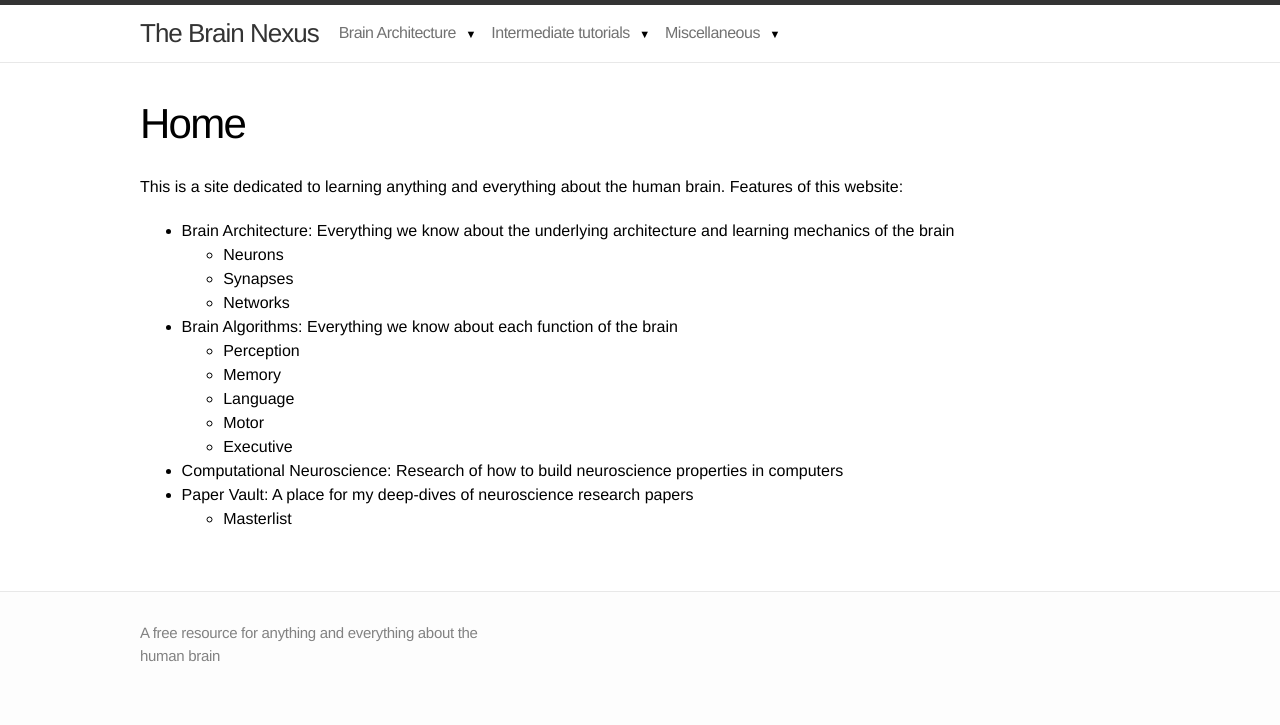
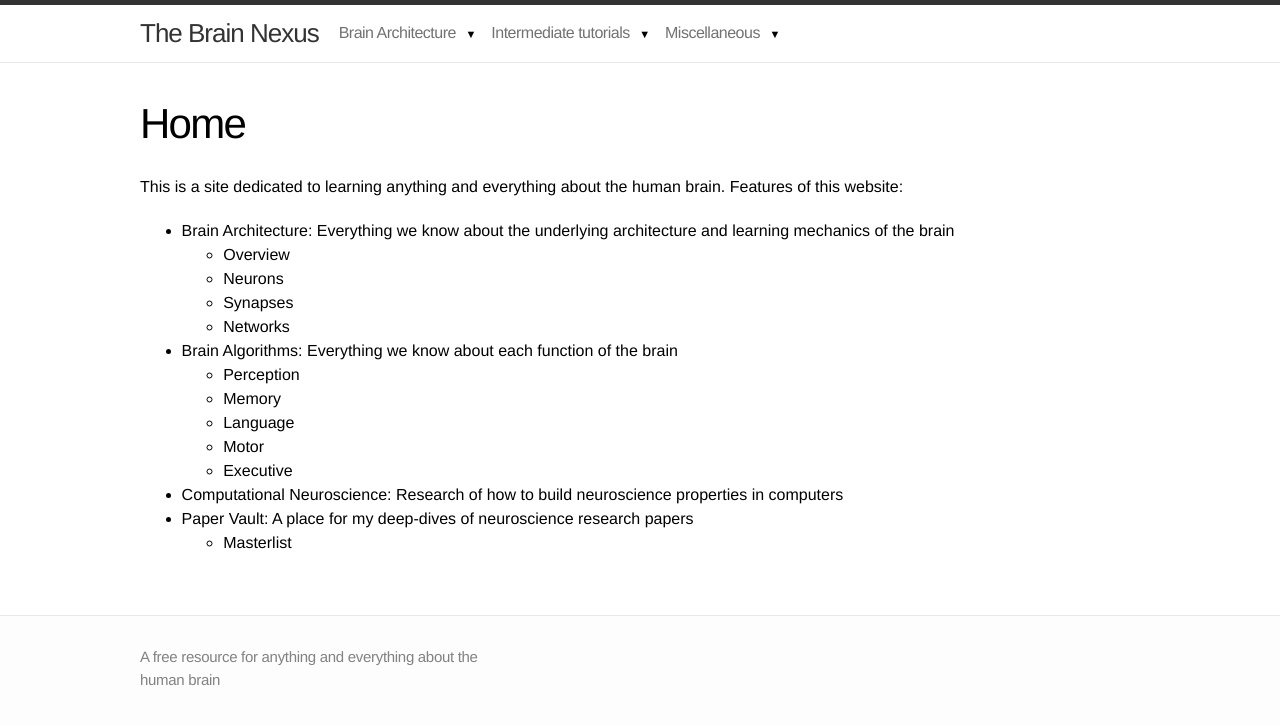
Before and after one commit to mdelsole/brain-nexus, a Jekyll site: the page built from index.markdown, in a window 1280 px wide. Shown: the top 725 px of the page. Built offline with Jekyll 4.4.1, drawn with Linux system fonts in a browser that asks for light colours.

Commit message:
Updated links

```diff
--- a/beginners-tutorials/tutorial-1-opening-a-window/index.markdown
+++ b/brain-architecture/overview/index.markdown
@@ -2,7 +2,7 @@
 layout: tutorial
 status: publish
 published: true
-title: 'Tutorial 1 : Opening a window'
+title: 'Overview'
 date: '2011-04-07 17:54:16 +0200'
 date_gmt: '2011-04-07 17:54:16 +0200'
 categories: [tuto]
--- a/index.markdown
+++ b/index.markdown
@@ -11,6 +11,7 @@ tags: []
 This is a site dedicated to learning anything and everything about the human brain.
 Features of this website:
 * Brain Architecture: Everything we know about the underlying architecture and learning mechanics of the brain
+    * Overview
     * Neurons
     * Synapses
     * Networks
```
Also changed, not shown: brain-architecture/index.markdown (renamed from beginners-tutorials/index.markdown), brain-architecture/tutorial-2-the-first-triangle/index.markdown (renamed from beginners-tutorials/tutorial-2-the-first-triangle/index.markdown), brain-architecture/tutorial-3-matrices/index.markdown (renamed from beginners-tutorials/tutorial-3-matrices/index.markdown), brain-architecture/tutorial-4-a-colored-cube/index.markdown (renamed from beginners-tutorials/tutorial-4-a-colored-cube/index.markdown), brain-architecture/tutorial-5-a-textured-cube/index.markdown (renamed from beginners-tutorials/tutorial-5-a-textured-cube/index.markdown), brain-architecture/tutorial-6-keyboard-and-mouse/index.markdown (renamed from beginners-tutorials/tutorial-6-keyboard-and-mouse/index.markdown), brain-architecture/tutorial-7-model-loading/index.markdown (renamed from beginners-tutorials/tutorial-7-model-loading/index.markdown).
